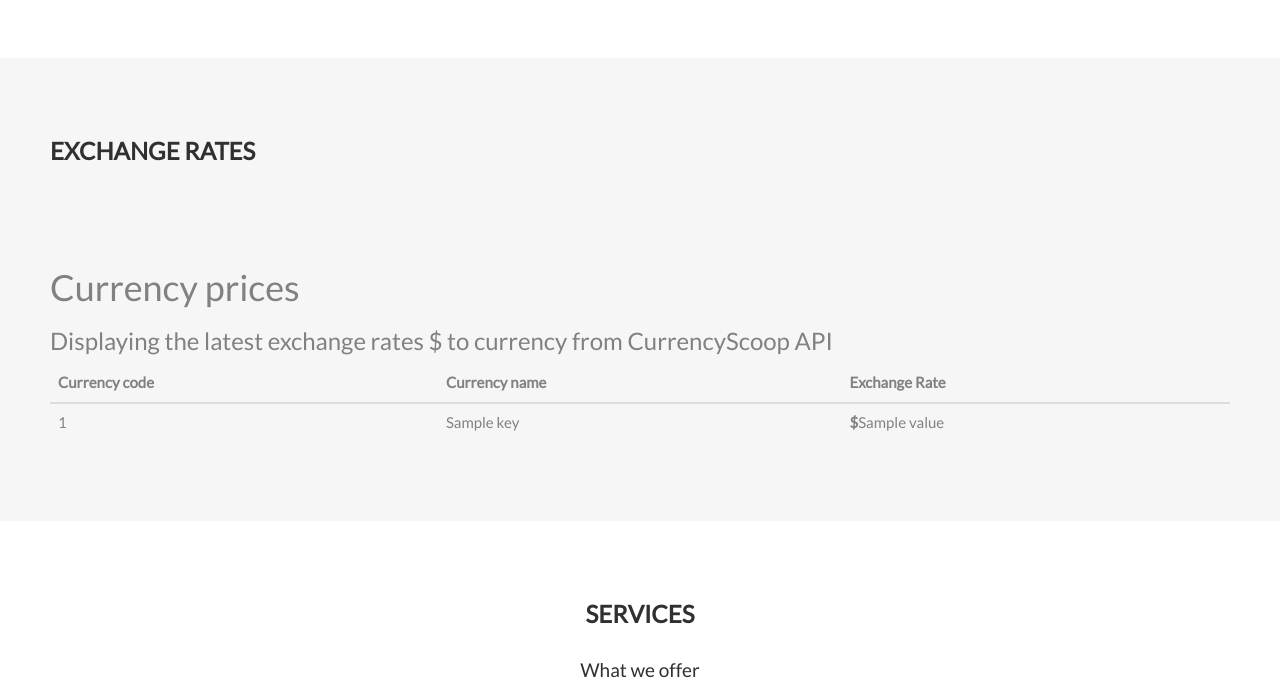
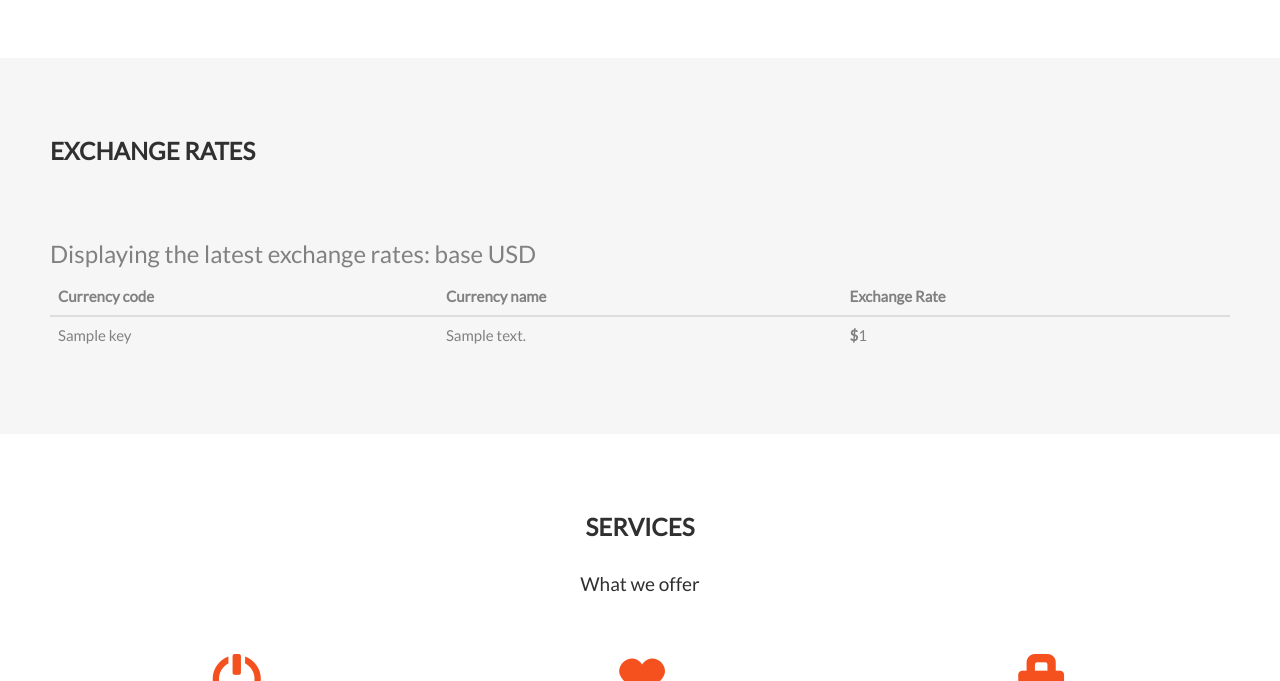
Before and after one commit to AnnaGlinka/New_investment_app, a Flask app: template templates/index.html in a window 1280 px wide. Shown: the part 862-1543 px from the top of the page. Run offline with Flask 2, Linux system fonts and the light colour scheme; the template is opened without the code that fills it: most values are stand-ins (such as "Sample title", 1, 10 or a date in 2020); parts of the project's set-up code (start-up, migrations or seed data) failed here and were passed over; some libraries are stand-ins or nearby versions.

Commit message:
Render data from the new currency exchange api

```diff
--- a/main.py
+++ b/main.py
@@ -11,7 +11,7 @@ def index():
     get cryptocurrency part
     """
     cc = Cryptocurrency()
-    crypto_data = cc.get_n_top_currency(10)
+    crypto_data = cc.get_n_top_currency(20)
     currency_symbol = "$"
     """
     get currency exchange rates part
--- a/templates/index.html
+++ b/templates/index.html
@@ -273,11 +273,7 @@
     <div class="col-sm-12">
       <h2>EXCHANGE RATES</h2><br>
 
-
-          <br>
-
-          <h1>Currency prices</h1>
-          <h3>Displaying the latest exchange rates $ to currency from CurrencyScoop API</h3>
+          <h3>Displaying the latest exchange rates: base USD</h3>
            <table class="table">
               <thead class="thead-dark">
                 <tr>
@@ -289,9 +285,9 @@
               <tbody>
                   {% for key, value in currency_data.items() %}
                 <tr>
-                  <td>{{value[0]}}</td>
                   <td>{{key}}</td>
-                  <td><b>$</b>{{value[1]}}</td>
+                  <td>{{value[1]['description']}}</td>
+                  <td><b>$</b>{{value[0]}}</td>
 
                 </tr>
                   {% endfor %}
```
Also changed, not shown: get_currency.py (+9 -2 lines).
